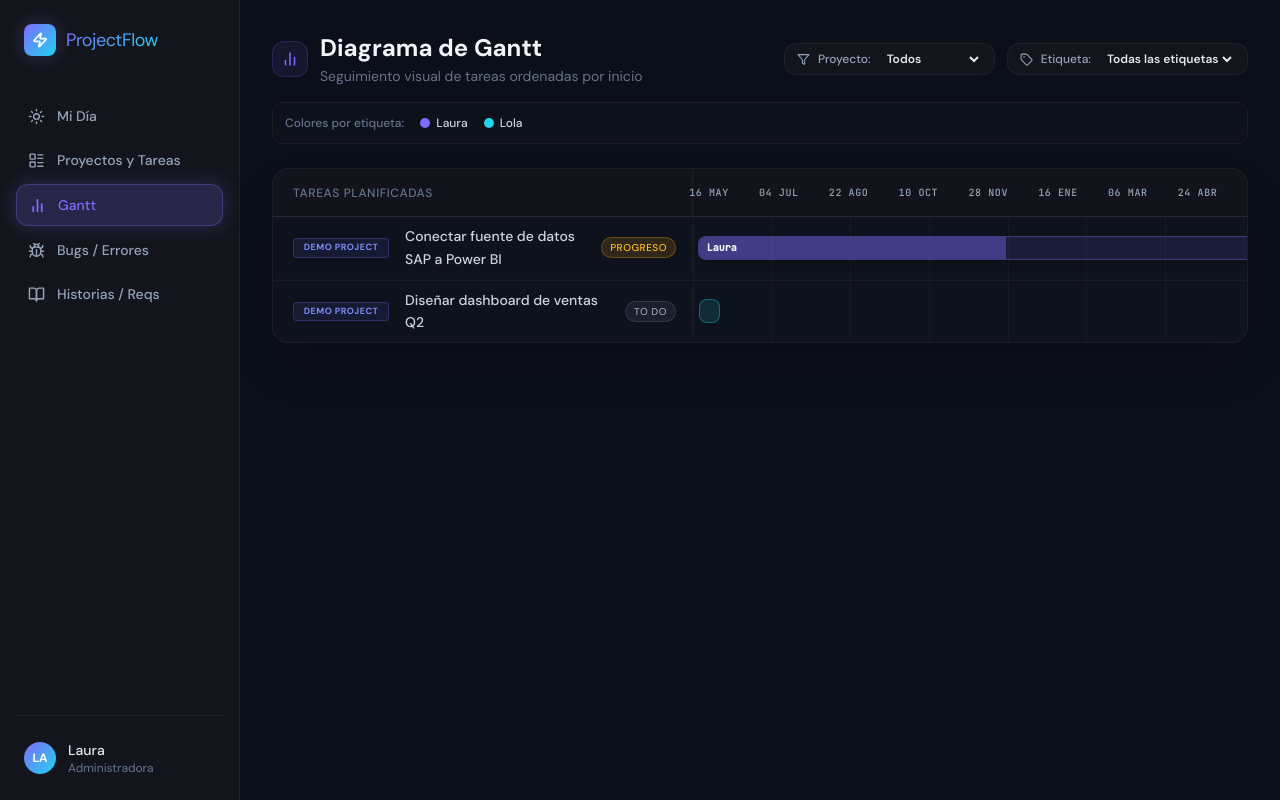
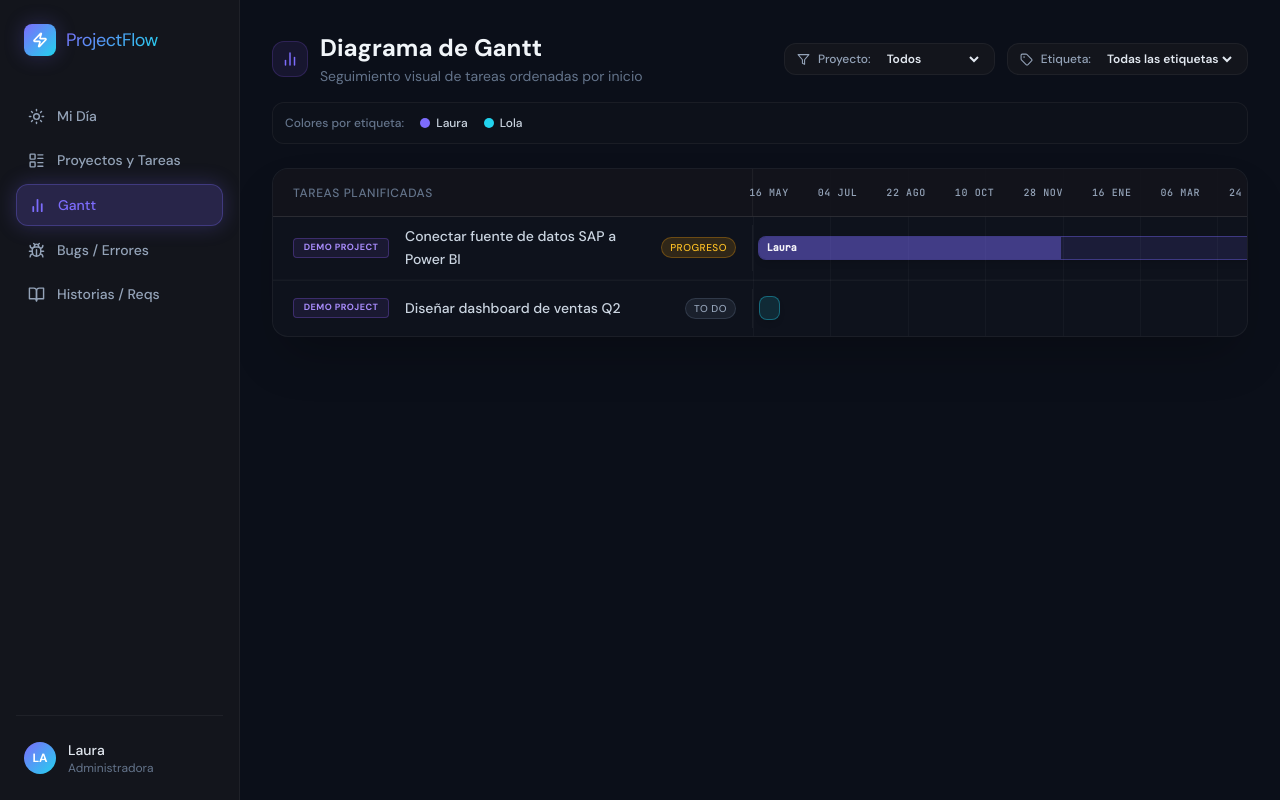
Before and after one commit to lauraamfresh-lab/task_manager_gantt_app, a React (Vite) app: page / in a window 1280 px wide. Both pictures are taken after a click on the button "Gantt". Built offline with nearby package versions, Linux system fonts and the light colour scheme.

Commit message:
feat: gantt UI colors and size improvement

```diff
--- a/src/views/Gantt.jsx
+++ b/src/views/Gantt.jsx
@@ -4,23 +4,33 @@ import { es } from 'date-fns/locale'
 import { BarChart2, Filter, Tag } from 'lucide-react'
 import { useTask, ESTADO_CONFIG, getEtiquetaColor, ETIQUETAS_OPCIONES } from '../context/TaskContext'
 
-// Función corregida: Solo colores fríos (azules, verdes, morados) para evitar efecto de "error"
+// Asignación de colores únicos y fijos por proyecto
 const getProyectoColor = (projectName) => {
-  const colors = [
-    { text: 'text-violet-400', border: 'border-violet-500/30', bg: 'bg-violet-500/10' },
-    { text: 'text-cyan-400', border: 'border-cyan-500/30', bg: 'bg-cyan-500/10' },
+  const normalized = projectName?.toUpperCase().trim() || ''
+
+  // Mapeo explícito para tus proyectos actuales
+  if (normalized.includes('TES1')) {
+    return { text: 'text-cyan-400', border: 'border-cyan-500/30', bg: 'bg-cyan-500/10' }
+  }
+  if (normalized.includes('DEMO')) {
+    return { text: 'text-violet-400', border: 'border-violet-500/30', bg: 'bg-violet-500/10' }
+  }
+
+  // Paleta de respaldo por si creas más proyectos (siempre en tonos fríos)
+  const fallbackColors = [
     { text: 'text-emerald-400', border: 'border-emerald-500/30', bg: 'bg-emerald-500/10' },
     { text: 'text-blue-400', border: 'border-blue-500/30', bg: 'bg-blue-500/10' },
+    { text: 'text-teal-400', border: 'border-teal-500/30', bg: 'bg-teal-500/10' },
+    { text: 'text-purple-400', border: 'border-purple-500/30', bg: 'bg-purple-500/10' },
     { text: 'text-indigo-400', border: 'border-indigo-500/30', bg: 'bg-indigo-500/10' },
-    { text: 'text-purple-400', border: 'border-purple-500/30', bg: 'bg-purple-500/10' },
-    { text: 'text-teal-400', border: 'border-teal-500/30', bg: 'bg-teal-500/10' },
   ]
+
   let hash = 0
-  for (let i = 0; i < projectName.length; i++) {
-    hash = projectName.charCodeAt(i) + ((hash << 5) - hash)
+  for (let i = 0; i < normalized.length; i++) {
+    hash = normalized.charCodeAt(i) + ((hash << 5) - hash)
   }
-  const index = Math.abs(hash) % colors.length
-  return colors[index]
+  const index = Math.abs(hash) % fallbackColors.length
+  return fallbackColors[index]
 }
 
 export default function Gantt() {
@@ -29,7 +39,7 @@ export default function Gantt() {
   const [proyectoFiltrado, setProyectoFiltrado] = useState('Todos')
   const [etiquetaFiltrada, setEtiquetaFiltrada] = useState('Todas')
 
-  // 1. FILTRADO MULTICRITERIO (Proyecto + Etiqueta)
+  // 1. FILTRADO MULTICRITERIO
   const validTareas = useMemo(() => {
     return state.tareas.filter(t => {
       if (!t.fechaInicio) return false
@@ -102,9 +112,8 @@ export default function Gantt() {
           </div>
         </div>
 
-        {/* Panel de Filtros Doble */}
+        {/* Panel de Filtros */}
         <div className="flex flex-wrap items-center gap-3">
-          {/* Filtro Proyecto */}
           <div className="flex items-center gap-2 bg-surface-800 border border-white/5 px-3 py-1.5 rounded-xl">
             <Filter size={13} className="text-slate-400" />
             <span className="text-xs font-medium text-slate-400 mr-1">Proyecto:</span>
@@ -118,7 +127,6 @@ export default function Gantt() {
             </select>
           </div>
 
-          {/* Filtro Etiqueta */}
           <div className="flex items-center gap-2 bg-surface-800 border border-white/5 px-3 py-1.5 rounded-xl">
             <Tag size={13} className="text-slate-400" />
             <span className="text-xs font-medium text-slate-400 mr-1">Etiqueta:</span>
@@ -134,7 +142,7 @@ export default function Gantt() {
         </div>
       </div>
 
-      {/* LEYENDA INFORMATIVA DE COLORES */}
+      {/* LEYENDA INFORMATIVA */}
       <div className="flex flex-wrap gap-4 mb-6 bg-surface-800/40 border border-white/5 p-3 rounded-xl text-xs">
         <span className="text-slate-500 font-medium flex items-center gap-1">Colores por etiqueta:</span>
         {ETIQUETAS_OPCIONES.map(tag => {
@@ -151,18 +159,19 @@ export default function Gantt() {
       {/* TIMELINE GANTT */}
       <div className="border border-white/5 rounded-2xl bg-surface-700/30 overflow-hidden shadow-2xl">
         <div className="overflow-x-auto">
-          <div className="min-w-[1050px] relative">
+          {/* Aumentado el min-w global para dar margen al nuevo ancho */}
+          <div className="min-w-[1100px] relative">
 
-            {/* Rejilla de Fondo / Línea de Hoy - Ajustada a 420px */}
-            <div className="absolute inset-0 left-[420px] pointer-events-none flex justify-between z-0">
+            {/* Rejilla de Fondo - CONFIGURADO A 480px */}
+            <div className="absolute inset-0 left-[480px] pointer-events-none flex justify-between z-0">
               {markers.map((_, idx) => <div key={idx} className="w-px h-full border-l border-white/[0.03]" />)}
               {todayPosition !== null && (
                 <div className="absolute top-0 bottom-0 w-0.5 border-l-2 border-dashed border-rose-500/50 z-20" style={{ left: `${todayPosition}%` }} />
               )}
             </div>
 
-            {/* Cabecera fechas - Ajustada a 420px */}
-            <div className="grid grid-cols-[420px_1fr] bg-surface-800/90 border-b border-white/10 items-center text-xs font-medium uppercase tracking-wider text-slate-500 h-12 z-10 relative">
+            {/* Cabecera fechas - CONFIGURADO A 480px */}
+            <div className="grid grid-cols-[480px_1fr] bg-surface-800/90 border-b border-white/10 items-center text-xs font-medium uppercase tracking-wider text-slate-500 h-12 z-10 relative">
               <div className="px-5 border-r border-white/5 h-full flex items-center">Tareas Planificadas</div>
               <div className="relative h-full flex justify-between items-center px-4 font-mono text-[10px] text-slate-400">
                 {markers.map((date, i) => (
@@ -178,7 +187,7 @@ export default function Gantt() {
               </div>
             </div>
 
-            {/* Renderizado de Datos (Flujo Plano Ampliado y Estilizado) */}
+            {/* Renderizado de Datos - CONFIGURADO A 480px */}
             <div className="divide-y divide-white/[0.04]">
               {sortedTareas.length === 0 ? (
                 <div className="p-12 text-center text-sm text-slate-500">No se encontraron tareas coincidentes con los filtros actuales.</div>
@@ -197,11 +206,11 @@ export default function Gantt() {
                   const projColor = getProyectoColor(tarea.proyecto)
 
                   return (
-                    <div key={tarea.id} className="grid grid-cols-[420px_1fr] items-center hover:bg-white/[0.02] transition-colors min-h-[56px] py-2 relative z-10 border-b border-white/[0.02]">
+                    <div key={tarea.id} className="grid grid-cols-[480px_1fr] items-center hover:bg-white/[0.02] transition-colors min-h-[56px] py-2 relative z-10 border-b border-white/[0.02]">
                       <div className="px-5 pr-4 flex items-center justify-between gap-4 border-r border-white/5 h-full">
                         <div className="flex items-center gap-4 flex-1 min-w-0">
 
-                          {/* 1. Identificador de Proyecto (Ancho fijo, colores estéticos no-rojos) */}
+                          {/* Identificador de Proyecto Único */}
                           <span
                             className={`text-[9px] font-bold px-2 py-0.5 rounded border uppercase text-center w-24 shrink-0 truncate tracking-wider ${projColor.bg} ${projColor.border} ${projColor.text}`}
                             title={tarea.proyecto}
@@ -209,13 +218,13 @@ export default function Gantt() {
                             {tarea.proyecto}
                           </span>
 
-                          {/* 2. Título de la tarea (Con espacio extra horizontal para evitar apelotonamiento) */}
+                          {/* Descripción de la tarea con máximo espacio horizontal */}
                           <span className={`text-sm font-medium pr-2 break-words flex-1 leading-relaxed ${tarea.estado === 'Done' ? 'line-through text-slate-500 opacity-60' : 'text-slate-300'}`}>
                             {tarea.titulo}
                           </span>
                         </div>
 
-                        {/* 3. Badge de Estado */}
+                        {/* Estado */}
                         <span className={`text-[10px] font-medium rounded-full px-2 py-0.5 border shrink-0 uppercase tracking-wider ${cfg.bg} ${cfg.color} ${cfg.border}`}>
                           {tarea.estado === 'In Progress' ? 'Progreso' : tarea.estado}
                         </span>
```
